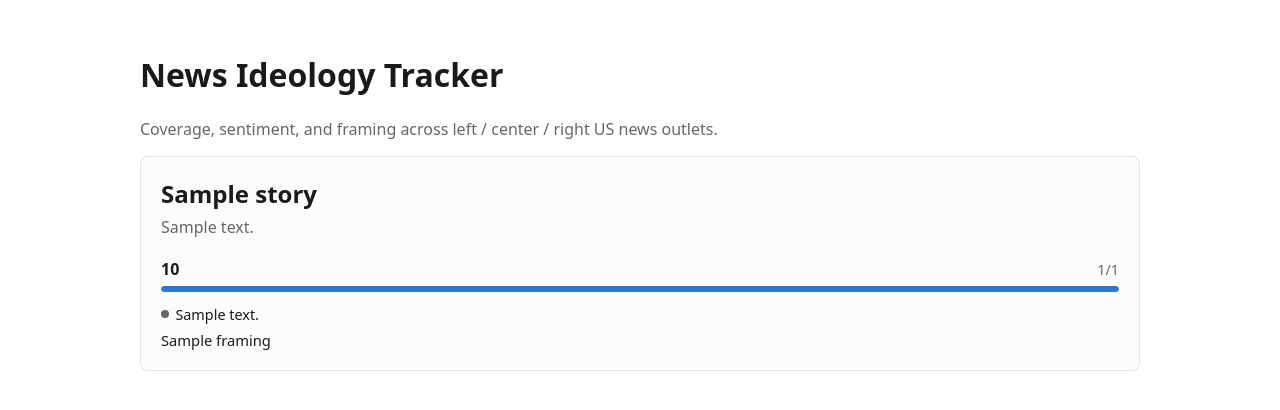
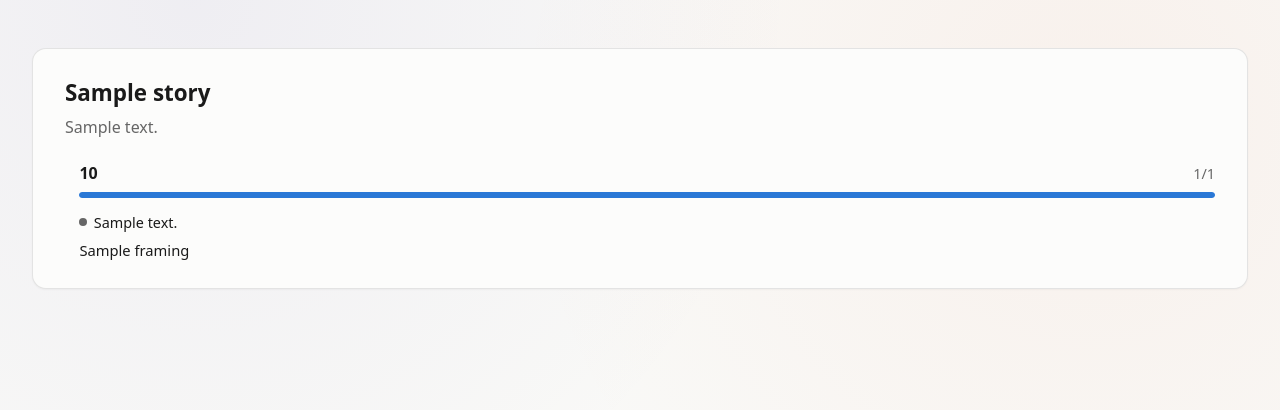
Before and after one commit to milan-mircic/Political_compass, a FastAPI app: template app/templates/index.html in a window 1280 px wide. Shown: the top 410 px of the page. Run offline with FastAPI, Linux system fonts and the light colour scheme; the template is opened without the code that fills it: most values are stand-ins (such as "Sample title", 1, 10 or a date in 2020); data that the repository does not hold is empty.

Commit message:
Redesign the story page: remove header, add color, widen the layout
Drops the on-page "News Ideology Tracker" header/subtitle (redundant
with the <title>, per feedback it was unnecessary). Widens the page
(800px -> 1320px max-width, wider min column size) since it read as
cramped. Adds a categorical accent color per orientation column
(violet/aqua/orange -- deliberately not blue/green/red, which are
already spoken for by the coverage meter and sentiment badges on this
same page) as a left-border accent + colored column label, plus a
subtle radial-gradient page background and a hover lift on story
cards for some life without turning it into a full redesign.

Verified visually in both light and dark mode via headless Chromium
against sample data.

Co-Authored-By: Claude Sonnet 5 <noreply@anthropic.com>

```diff
--- a/app/static/style.css
+++ b/app/static/style.css
@@ -1,7 +1,7 @@
 :root {
     color-scheme: light dark;
     --fg: #1a1a1a;
-    --bg: #ffffff;
+    --bg: #f9f9f7;
     --muted: #666666;
     --card-bg: #fcfcfb;
     --border: rgba(11, 11, 11, 0.10);
@@ -9,74 +9,108 @@
     --critical: #d03b3b;
     --meter-track: #cde2fb;
     --meter-fill: #2a78d6;
+    --accent-left: #4a3aa7;
+    --accent-center: #1baf7a;
+    --accent-right: #eb6834;
+    --page-gradient: radial-gradient(circle at 15% 0%, rgba(74, 58, 167, 0.06), transparent 45%),
+        radial-gradient(circle at 85% 15%, rgba(235, 104, 52, 0.06), transparent 45%);
 }
 
 @media (prefers-color-scheme: dark) {
     :root {
         --fg: #eaeaea;
-        --bg: #121212;
+        --bg: #0d0d0d;
         --muted: #999999;
         --card-bg: #1a1a19;
         --border: rgba(255, 255, 255, 0.10);
         --meter-track: #184f95;
         --meter-fill: #3987e5;
+        --accent-left: #9085e9;
+        --accent-center: #199e70;
+        --accent-right: #d95926;
+        --page-gradient: radial-gradient(circle at 15% 0%, rgba(144, 133, 233, 0.10), transparent 45%),
+            radial-gradient(circle at 85% 15%, rgba(217, 89, 38, 0.10), transparent 45%);
     }
 }
 
 body {
     font-family: system-ui, -apple-system, sans-serif;
-    max-width: 1000px;
+    max-width: 1320px;
     margin: 0 auto;
-    padding: 2rem 1rem;
+    padding: 3rem 2rem 4rem;
     color: var(--fg);
-    background: var(--bg);
+    background: var(--page-gradient), var(--bg);
+    background-attachment: fixed;
 }
 
-header p, .empty {
+.empty {
     color: var(--muted);
 }
 
 .stories {
     display: flex;
     flex-direction: column;
-    gap: 1.5rem;
+    gap: 1.75rem;
 }
 
 .story-card {
-    padding: 1.25rem;
+    padding: 1.75rem 2rem;
     border: 1px solid var(--border);
-    border-radius: 8px;
+    border-radius: 14px;
     background: var(--card-bg);
+    box-shadow: 0 1px 2px rgba(11, 11, 11, 0.04);
+    transition: transform 0.15s ease, box-shadow 0.15s ease;
+}
+
+.story-card:hover {
+    transform: translateY(-2px);
+    box-shadow: 0 12px 24px rgba(11, 11, 11, 0.08);
 }
 
 .story-title {
-    margin: 0 0 0.4rem;
+    margin: 0 0 0.5rem;
+    font-size: 1.4rem;
 }
 
 .story-summary {
-    margin: 0 0 1.25rem;
+    margin: 0 0 1.5rem;
     color: var(--muted);
 }
 
 .orientation-grid {
     display: grid;
-    grid-template-columns: repeat(auto-fit, minmax(220px, 1fr));
-    gap: 1rem;
+    grid-template-columns: repeat(auto-fit, minmax(260px, 1fr));
+    gap: 1.5rem;
 }
 
 .orientation-col {
     min-width: 0;
+    padding-left: 0.9rem;
+    border-left: 3px solid var(--accent);
+}
+
+.orientation-left {
+    --accent: var(--accent-left);
+}
+
+.orientation-center {
+    --accent: var(--accent-center);
+}
+
+.orientation-right {
+    --accent: var(--accent-right);
 }
 
 .orientation-header {
     display: flex;
     justify-content: space-between;
     align-items: baseline;
-    margin-bottom: 0.35rem;
+    margin-bottom: 0.5rem;
 }
 
 .orientation-name {
     font-weight: 600;
+    color: var(--accent);
 }
 
 .coverage-value {
@@ -90,7 +124,7 @@ header p, .empty {
     border-radius: 3px;
     background: var(--meter-track);
     overflow: hidden;
-    margin-bottom: 0.6rem;
+    margin-bottom: 0.7rem;
 }
 
 .meter-fill {
@@ -104,7 +138,7 @@ header p, .empty {
     align-items: center;
     gap: 0.4rem;
     font-size: 0.9rem;
-    margin-bottom: 0.4rem;
+    margin-bottom: 0.5rem;
 }
 
 .sentiment-dot {
--- a/app/templates/index.html
+++ b/app/templates/index.html
@@ -7,11 +7,6 @@
     <link rel="stylesheet" href="/static/style.css">
 </head>
 <body>
-    <header>
-        <h1>News Ideology Tracker</h1>
-        <p>Coverage, sentiment, and framing across left / center / right US news outlets.</p>
-    </header>
-
     <main>
         {% if stories %}
             <div class="stories">
@@ -22,7 +17,7 @@
 
                     <div class="orientation-grid">
                         {% for o in story.orientations %}
-                            <div class="orientation-col">
+                            <div class="orientation-col orientation-{{ o.key }}">
                                 <div class="orientation-header">
                                     <span class="orientation-name">{{ o.key | capitalize }}</span>
                                     <span class="coverage-value">{{ o.coverage_count }}/{{ o.panel_size }}</span>
```
